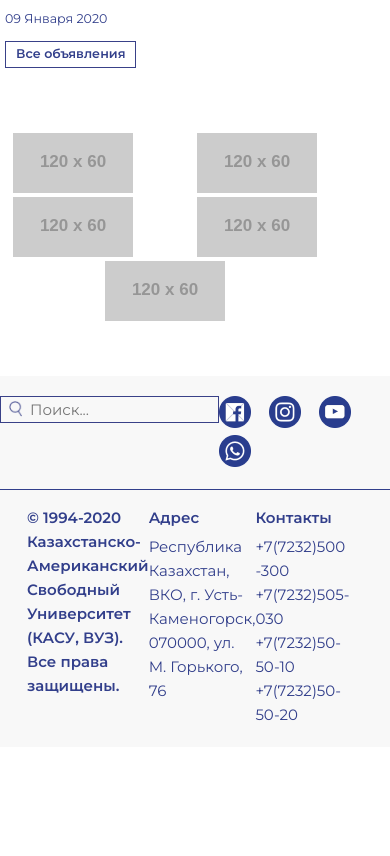
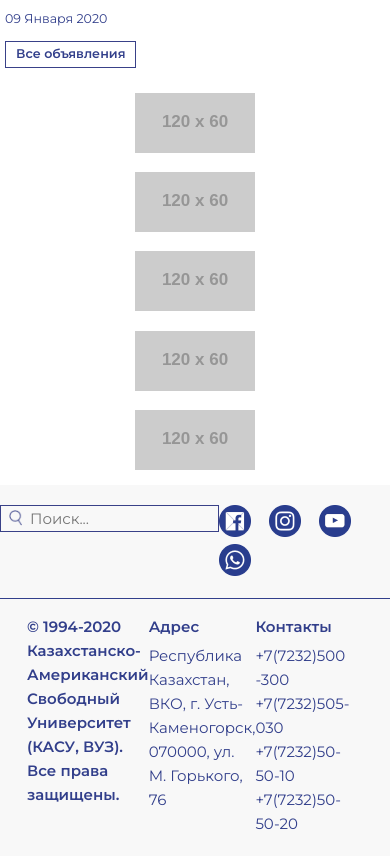
Before and after one commit to wolfsmensch/kafu-front, a plain HTML site: page index.html in a window 390 px wide. Shown: the part 1405-2261 px from the top of the page. Before the commit the page ends 2152 px from the top, so only its background shows below. Drawn offline with nearby package versions, Linux system fonts and the light colour scheme; files that its build step writes are made by us from their sources; placeholder pictures from the web are drawn by us; files whose address does not match are found by name.

Commit message:
Адаптирован блок партнеров

```diff
--- a/scss/index.scss
+++ b/scss/index.scss
@@ -496,9 +496,31 @@ $phoneWidth: 320px;
         padding: 50px 0;
         text-align: center;
 
+        @media screen and (max-width: $tabWidth) {
+            padding: 20px 0;
+        }
+
+        @media screen and (max-width: 576px) {
+            padding: 10px 0;
+        }
+
         a {
             display: inline-block;
             margin-right: 60px;
+
+            @media screen and (max-width: $tabWidth) {
+                margin-right: 10px;
+            }
+
+            @media screen and (max-width: 576px) {
+                display: block;
+                margin-right: 0;
+                margin-bottom: 15px;
+            }
+
+            &:last-child {
+                margin-bottom: 0;
+            }
         }
     }
 }
```
